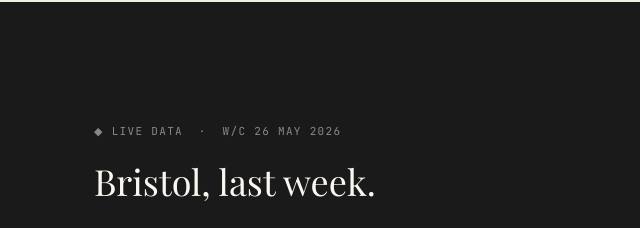
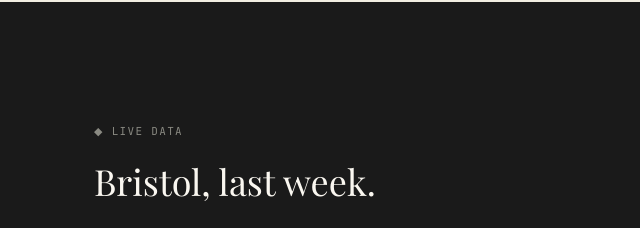
Before and after one commit to agrimc321-dev/Signalyse---website, a plain HTML site: page index.html in a window 1280 px wide. Shown: the part 1560-1788 px from the top of the page, 0-640 px from the left. Drawn offline with nearby package versions, Linux system fonts and the light colour scheme.

Commit message:
pic update

```diff
--- a/index.html
+++ b/index.html
@@ -231,7 +231,7 @@
      ============================================================ -->
 <section aria-labelledby="signal-heading" class="section-signal">
   <div class="container">
-    <span class="section-label fade-in">&#9670; LIVE DATA &nbsp;&middot;&nbsp; W/C 26 MAY 2026</span>
+    <span class="section-label fade-in">&#9670; LIVE DATA </span>
     <h2 id="signal-heading" class="fade-in">Bristol, last week.</h2>
     <p class="lead fade-in">Last week's signals... the signals impacting your business.</p>
 
```
